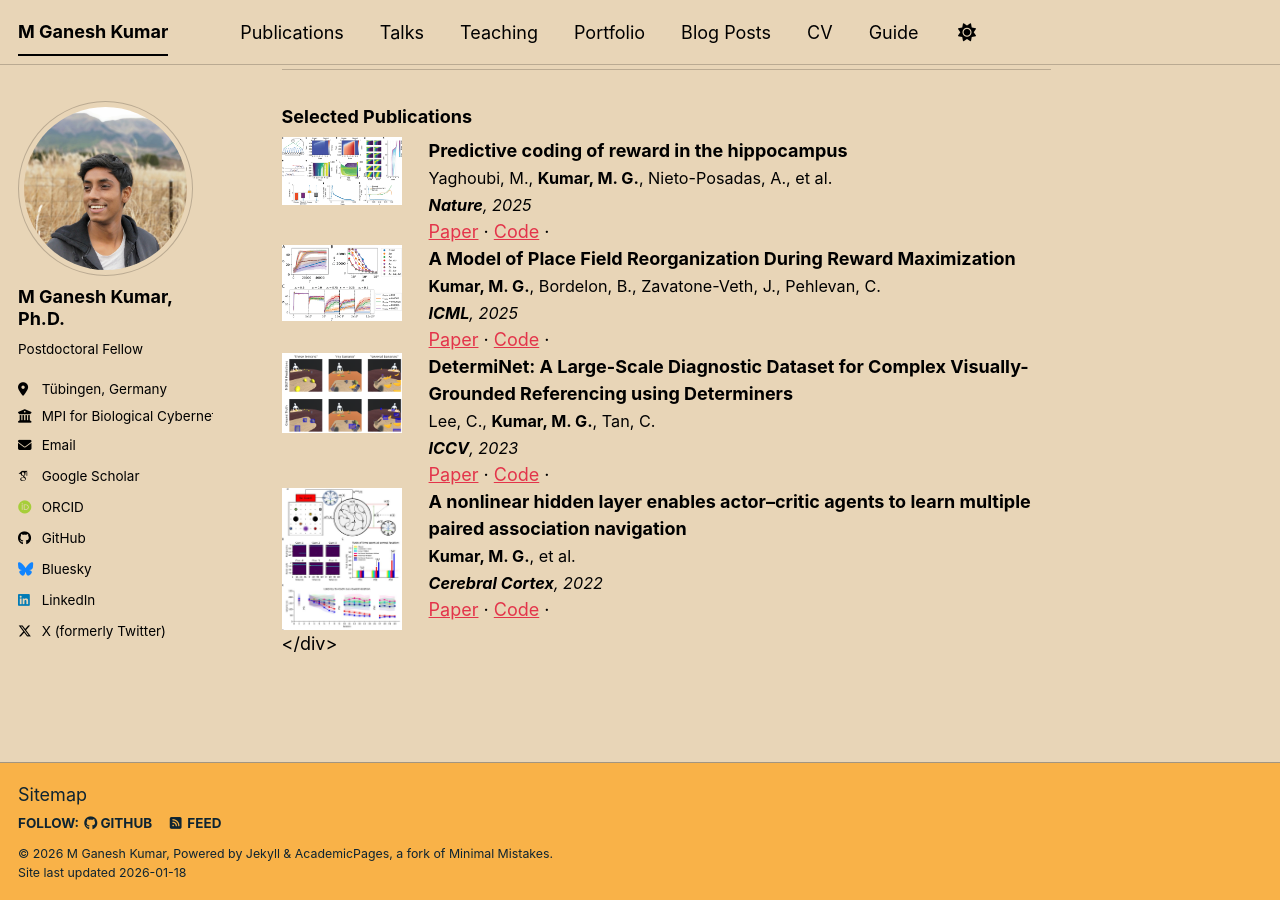
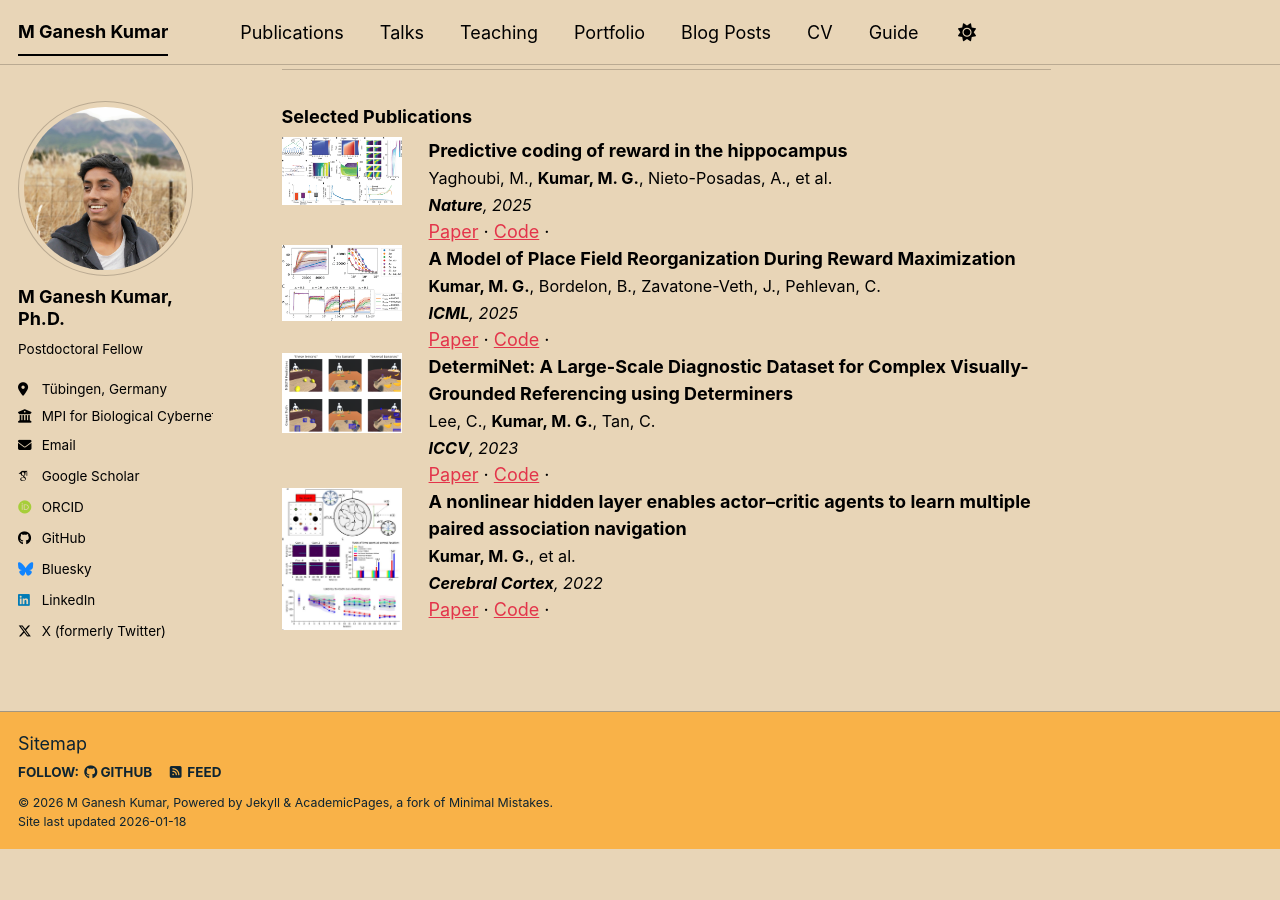
Before and after one commit to mgkumar138/mgkumar138.github.io, a Jekyll site: the page built from _pages/about.md, in a window 1280 px wide and 900 px high, scrolled down 1284 px. Built offline with Jekyll 4.4.1, drawn with Linux system fonts in a browser that asks for light colours; some web fonts are replaced; a script bundle is joined from its source files by our own code; library files that are not in the unit come from our copies; after the commit the page ends 2133 px from its top, so only the background shows below that.

Commit message:
remove div archive

```diff
--- a/_pages/about.md
+++ b/_pages/about.md
@@ -117,4 +117,4 @@ I am a computational neuroscientist studying how biological and artificial syste
   </article>
 </div>
 
-</div>
+<!-- </div> -->
```
